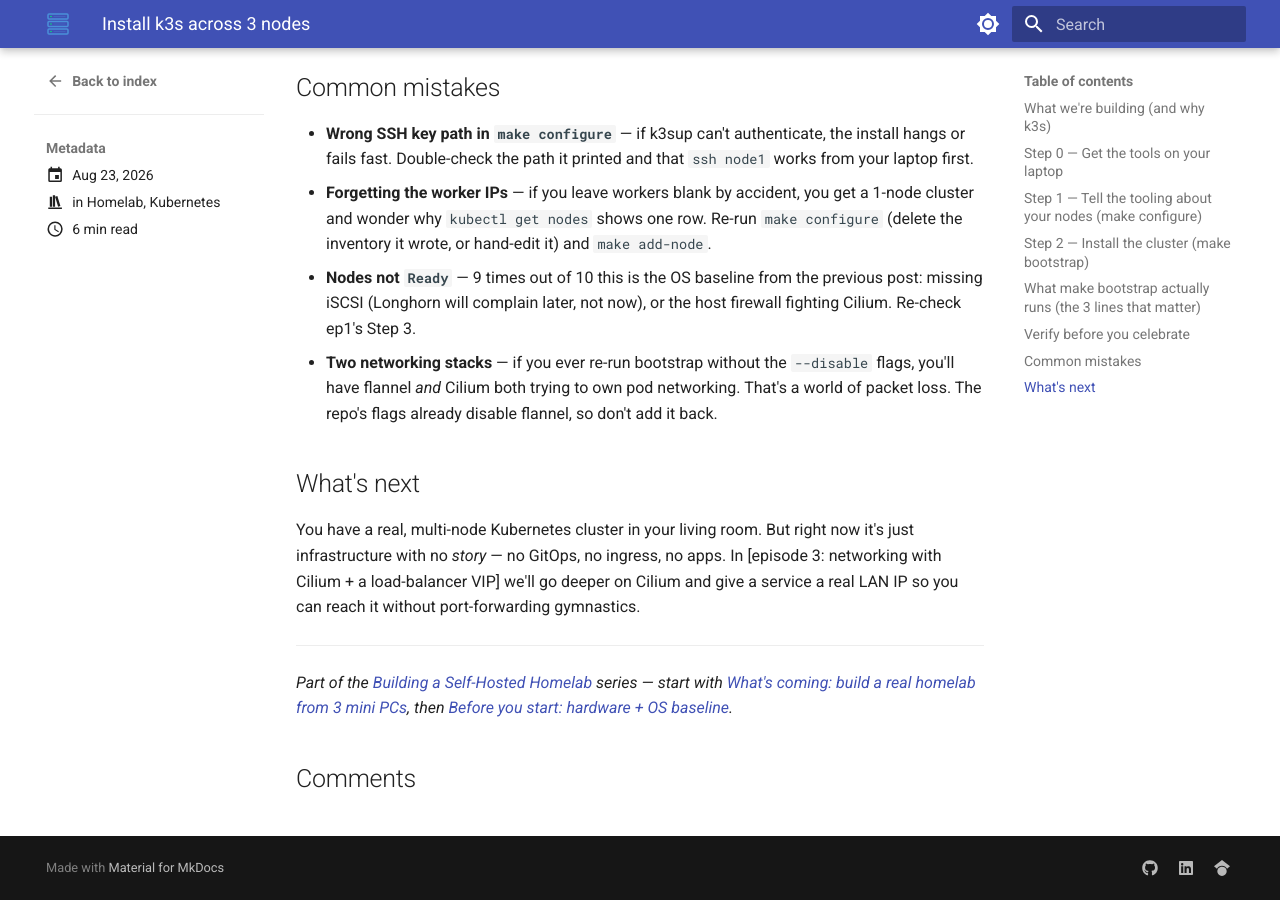
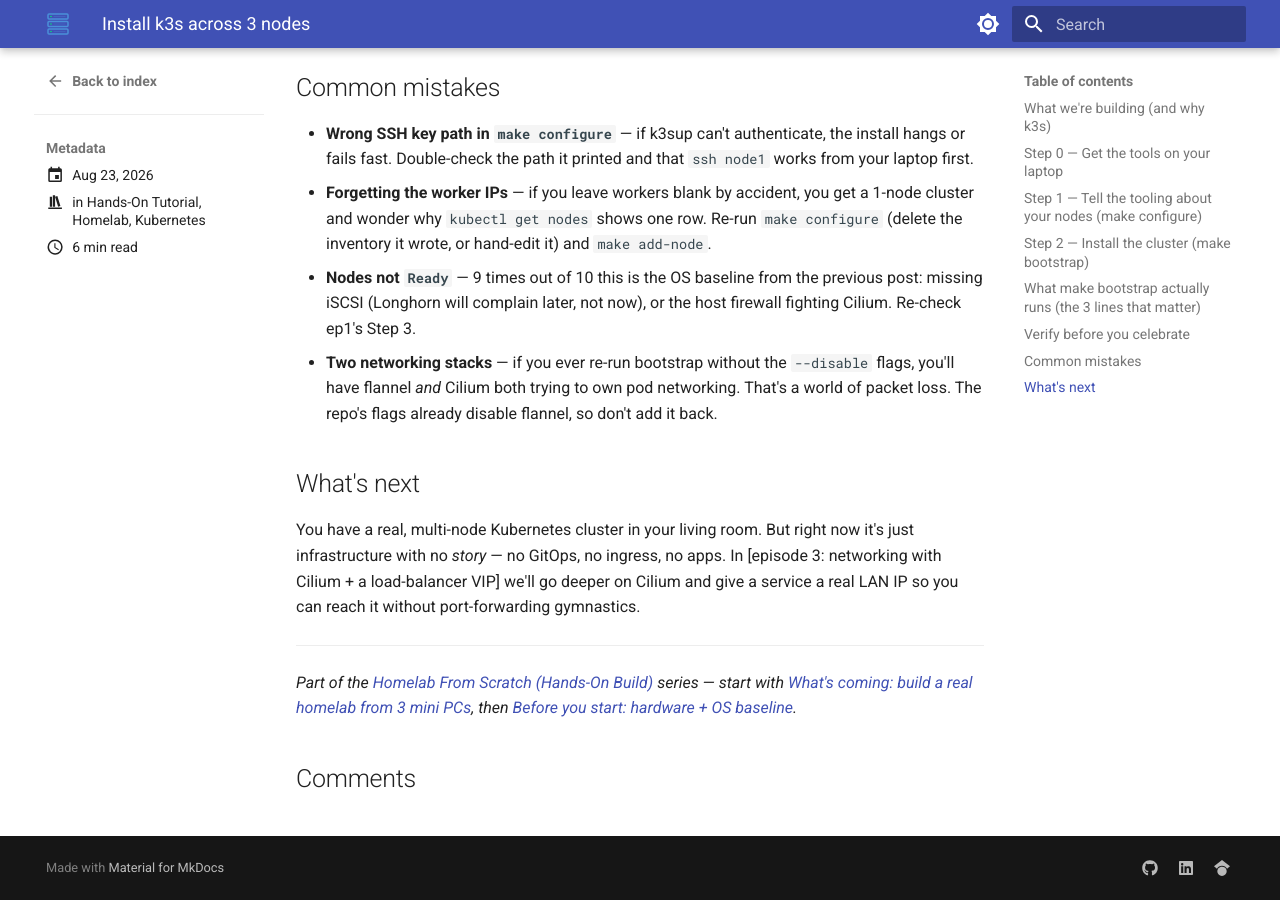
Before and after one commit to shubhamwagh/blog, an MkDocs documentation site: the page built from docs/posts/hands-on-ep2-install-k3s.md, in a window 1280 px wide and 900 px high, scrolled down 4529 px. Built offline with MkDocs 1.6.1 and Material for MkDocs 9.7.7, drawn with Linux system fonts in a browser that asks for light colours; comment, search, counter and statistics services are not loaded.

Commit message:
fix: episode 2 was drafted before the series/category split - align it

```diff
--- a/docs/posts/hands-on-ep2-install-k3s.md
+++ b/docs/posts/hands-on-ep2-install-k3s.md
@@ -2,6 +2,7 @@
 date: 2026-08-23
 description: The moment the metal becomes a cluster — install k3s across 3 nodes with k3sup over SSH, grab a kubeconfig, and let Cilium take over networking. Makefile wrapper and raw commands shown side-by-side.
 categories:
+  - Hands-On Tutorial
   - Homelab
   - Kubernetes
 tags:
@@ -11,7 +12,7 @@ tags:
   - k3sup
   - cilium
 comments: true
-series: Building a Self-Hosted Homelab
+series: Homelab From Scratch (Hands-On Build)
 ---
 
 # Install k3s across 3 nodes
@@ -251,6 +252,6 @@ can reach it without port-forwarding gymnastics.
 
 ---
 
-*Part of the [Building a Self-Hosted Homelab](/) series — start with [What's coming: build a
+*Part of the [Homelab From Scratch (Hands-On Build)](/) series — start with [What's coming: build a
 real homelab from 3 mini PCs](/start-here-a-hands-on-homelab-from-3-mini-pcs/), then
 [Before you start: hardware + OS baseline](/before-you-start-hardware--os-baseline/).*
```
